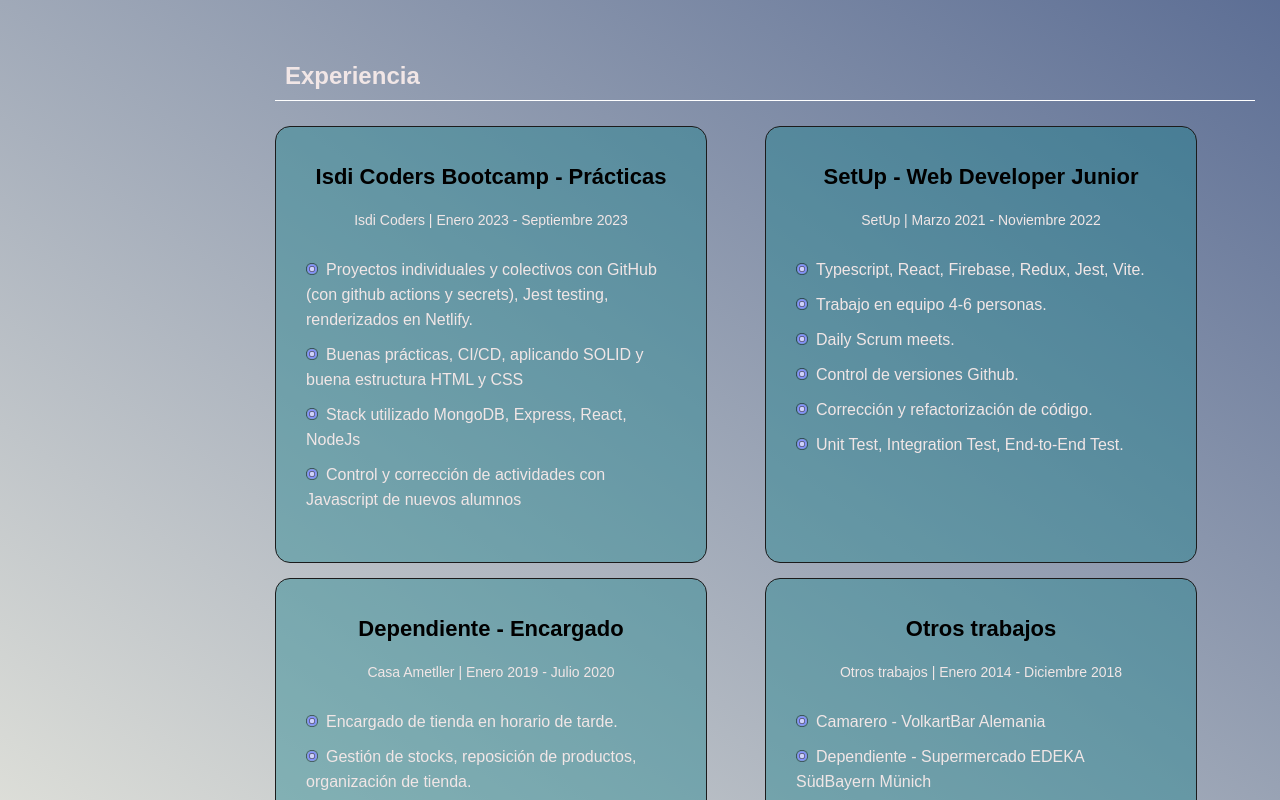
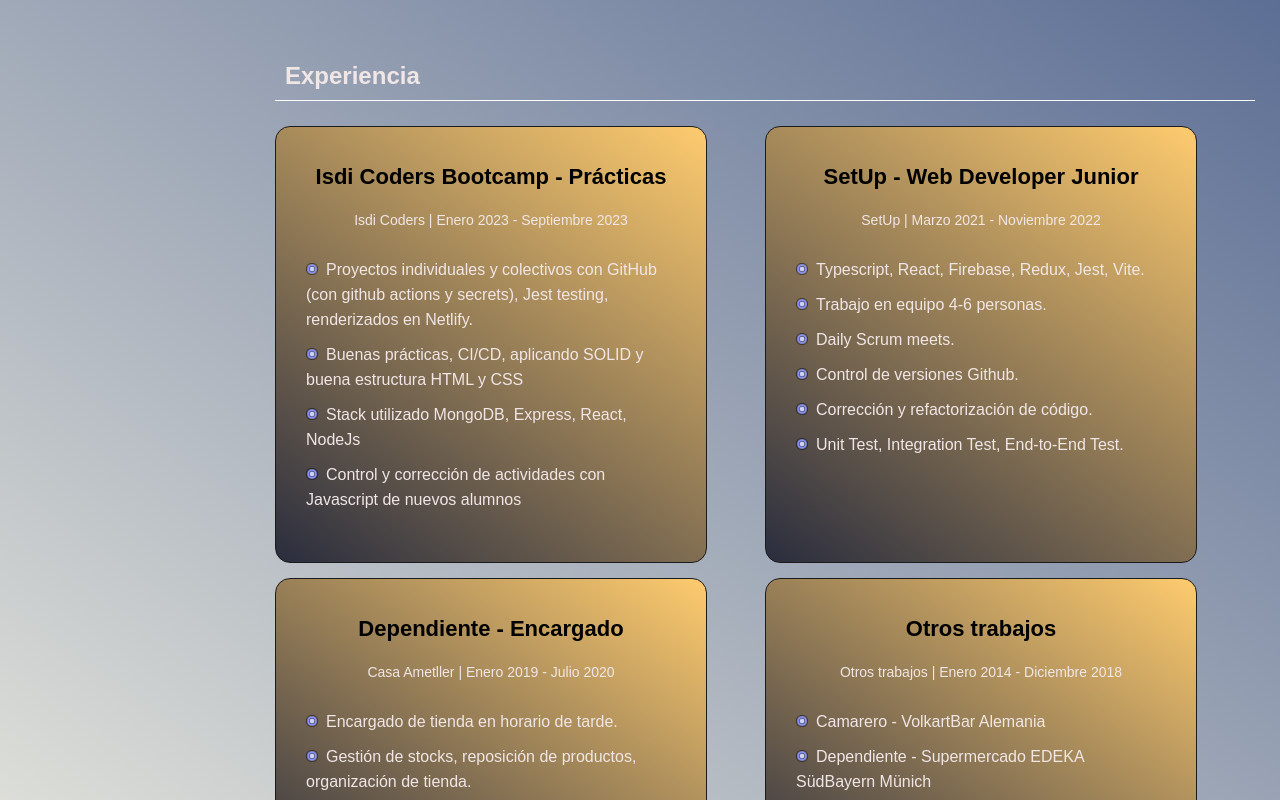
Before and after one commit to Taxeta/curriculumWeb, a React (Vite) app: page / in a window 1280 px wide. Shown: the part 2340-3140 px from the top of the page. Built offline with nearby package versions, Linux system fonts and the light colour scheme; a web font is replaced by a local one.

Commit message:
Add initial responsive on mobile

```diff
--- a/index.html
+++ b/index.html
@@ -4,6 +4,7 @@
 <head>
   <meta charset="UTF-8">
   <meta name="description" content="Curriculum web jose manuel">
+  <meta name="viewport" content="width=device-width, initial-scale=1.0, maximum-scale=1.0, user-scalable=no" />
   <link rel="preconnect" href="https://api.fontshare.com">
   <link href="https://api.fontshare.com/v2/css?f[]=satoshi@300&display=swap" rel="stylesheet">
   <link rel="preconnect" href="https://fonts.googleapis.com">
--- a/src/pages/Experiencia/Experiencia.css
+++ b/src/pages/Experiencia/Experiencia.css
@@ -45,7 +45,7 @@
   padding: 15px;
   margin: 0 15px 15px 0;
   border-radius: 15px;
-  background-color: rgba(24, 128, 140, 0.411);
+  background: linear-gradient(35deg, #2a2d3e, #fecb6e);
   width: 400px;
   min-height: 300px;
 }
```
